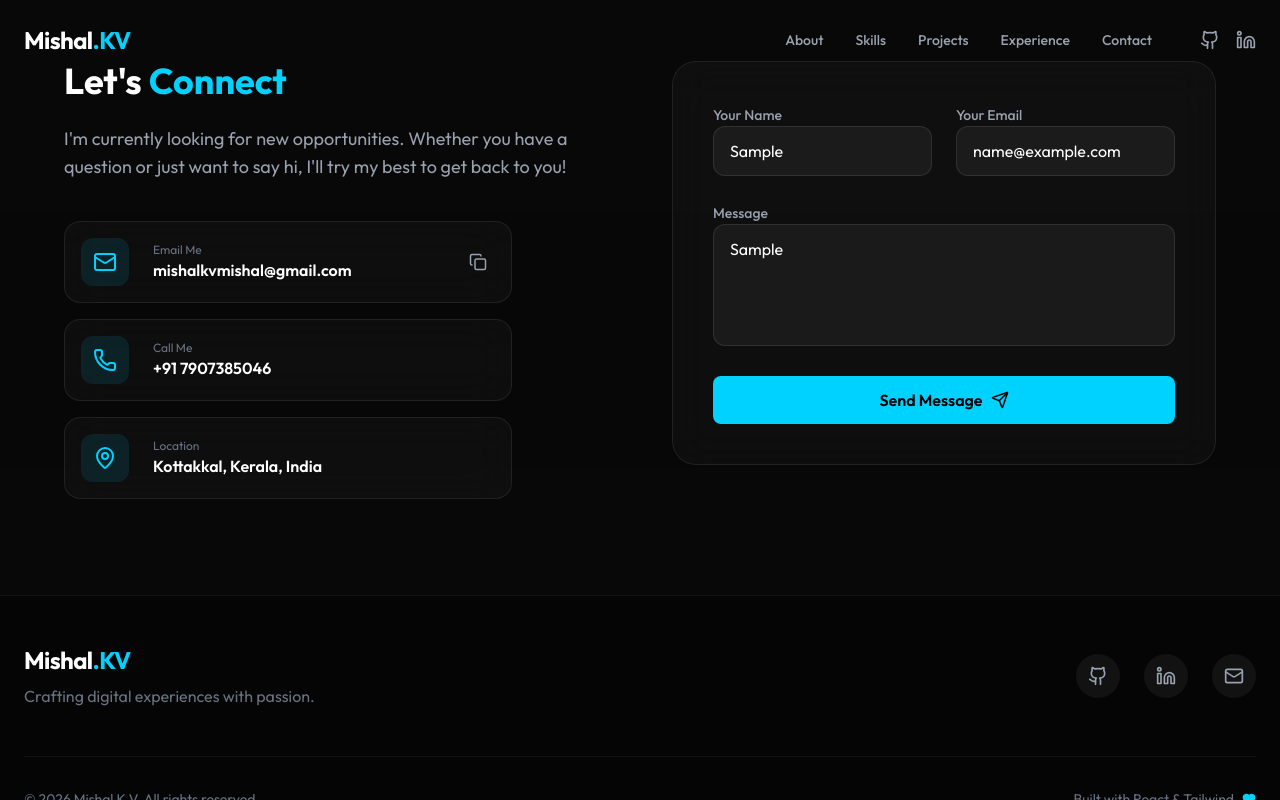
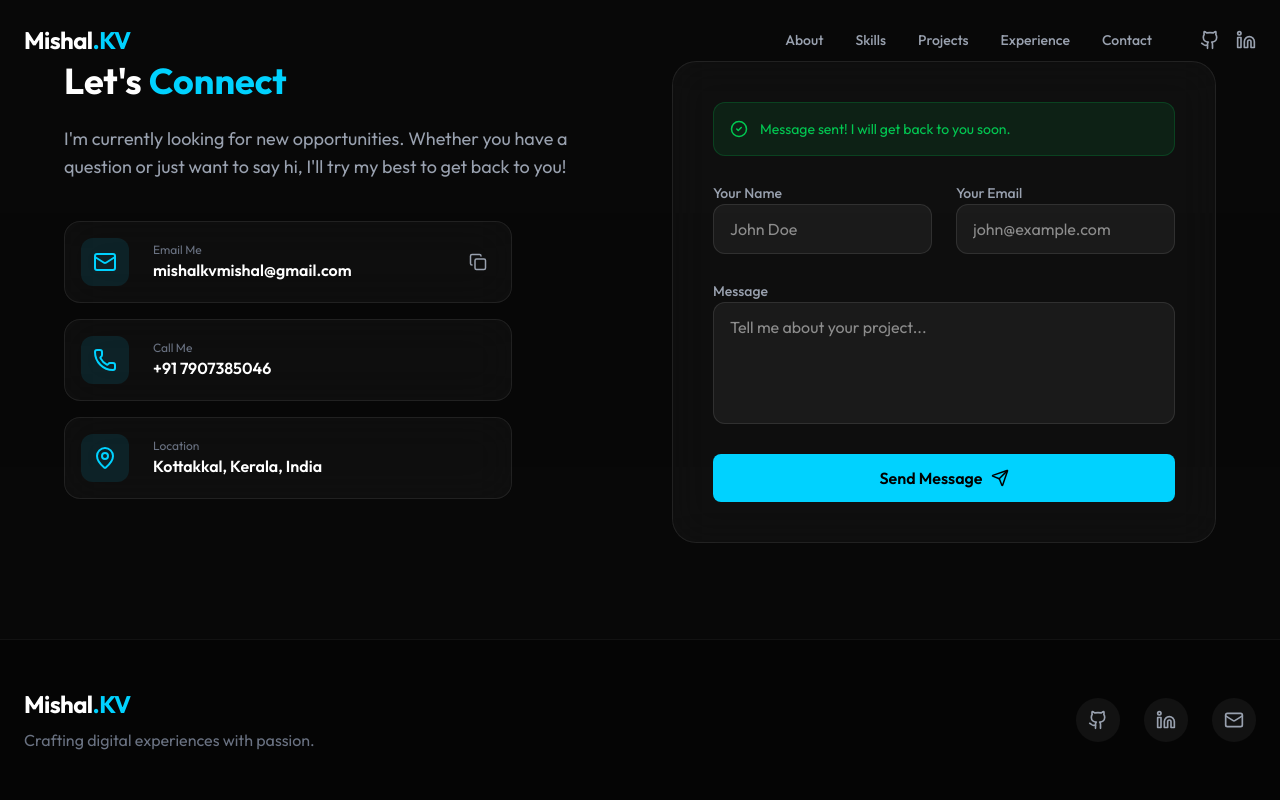
Before and after one commit to mishal-alt/Mishalkv-portfolio, a React (Vite) app: page / in a window 1280 px wide. Both pictures are taken after typing "Sample", "name@example.com", "Sample" into the empty fields and a click on the button "Send Message". Shown: the part 7662-8462 px from the top of the page. Built offline with nearby package versions, Linux system fonts and the light colour scheme.

Commit message:
Added emailjs

```diff
--- a/package.json
+++ b/package.json
@@ -10,6 +10,7 @@
     "preview": "vite preview"
   },
   "dependencies": {
+    "@emailjs/browser": "^4.4.1",
     "@tailwindcss/vite": "^4.1.18",
     "clsx": "^2.1.1",
     "framer-motion": "^12.26.2",
--- a/src/components/Contact.jsx
+++ b/src/components/Contact.jsx
@@ -1,14 +1,55 @@
-import React, { useState } from 'react';
+import React, { useState, useRef } from 'react';
 import { motion } from 'framer-motion';
-import { Mail, Send, Copy, Check, MapPin, Phone } from 'lucide-react';
+import { Mail, Send, Copy, Check, MapPin, Phone, Loader2, AlertCircle, CheckCircle2 } from 'lucide-react';
+import emailjs from '@emailjs/browser';
 
 const Contact = () => {
     const [copied, setCopied] = useState(false);
+    const formRef = useRef();
+    const [isSubmitting, setIsSubmitting] = useState(false);
+    const [status, setStatus] = useState({ type: '', message: '' });
 
     const copyEmail = () => {
         navigator.clipboard.writeText('mishalkvmishal@gmail.com');
         setCopied(true);
         setTimeout(() => setCopied(false), 2000);
+    };
+
+    const handleSubmit = async (e) => {
+        e.preventDefault();
+
+        // Basic validation
+        const formData = new FormData(formRef.current);
+        const name = formData.get('user_name');
+        const email = formData.get('user_email');
+        const message = formData.get('message');
+
+        if (!name || !email || !message) {
+            setStatus({ type: 'error', message: 'Please fill in all fields.' });
+            return;
+        }
+
+        setIsSubmitting(true);
+        setStatus({ type: '', message: '' });
+
+        try {
+            await emailjs.sendForm(
+                import.meta.env.VITE_EMAILJS_SERVICE_ID || 'service_id',
+                import.meta.env.VITE_EMAILJS_TEMPLATE_ID || 'template_id',
+                formRef.current,
+                import.meta.env.VITE_EMAILJS_PUBLIC_KEY || 'public_key'
+            );
+
+            setStatus({ type: 'success', message: 'Message sent! I will get back to you soon.' });
+            formRef.current.reset();
+        } catch (error) {
+            console.error('EmailJS Error:', error);
+            setStatus({ type: 'error', message: 'Failed to send message. Please check your connection or try again later.' });
+        } finally {
+            setIsSubmitting(false);
+            // Clear status after 5 seconds
+            setTimeout(() => setStatus({ type: '', message: '' }), 5000);
+        }
     };
 
     return (
@@ -74,12 +115,32 @@ const Contact = () => {
                             viewport={{ once: true }}
                             className="mt-10 lg:mt-0"
                         >
-                            <form className="glass p-6 md:p-10 rounded-3xl space-y-6" onSubmit={(e) => e.preventDefault()}>
+                            <form
+                                ref={formRef}
+                                className="glass p-6 md:p-10 rounded-3xl space-y-6 relative overflow-hidden"
+                                onSubmit={handleSubmit}
+                            >
+                                {status.message && (
+                                    <motion.div
+                                        initial={{ opacity: 0, y: -20 }}
+                                        animate={{ opacity: 1, y: 0 }}
+                                        className={`flex items-center gap-3 p-4 rounded-xl text-sm ${status.type === 'success'
+                                            ? 'bg-green-500/10 text-green-500 border border-green-500/20'
+                                            : 'bg-red-500/10 text-red-500 border border-red-500/20'
+                                            }`}
+                                    >
+                                        {status.type === 'success' ? <CheckCircle2 size={18} /> : <AlertCircle size={18} />}
+                                        {status.message}
+                                    </motion.div>
+                                )}
+
                                 <div className="grid md:grid-cols-2 gap-6">
                                     <div className="space-y-2">
                                         <label className="text-sm font-medium text-gray-400">Your Name</label>
                                         <input
                                             type="text"
+                                            name="user_name"
+                                            required
                                             className="w-full bg-white/5 border border-white/10 rounded-xl px-4 py-3 focus:outline-none focus:border-accent transition-colors"
                                             placeholder="John Doe"
                                         />
@@ -88,6 +149,8 @@ const Contact = () => {
                                         <label className="text-sm font-medium text-gray-400">Your Email</label>
                                         <input
                                             type="email"
+                                            name="user_email"
+                                            required
                                             className="w-full bg-white/5 border border-white/10 rounded-xl px-4 py-3 focus:outline-none focus:border-accent transition-colors"
                                             placeholder="john@example.com"
                                         />
@@ -97,13 +160,28 @@ const Contact = () => {
                                     <label className="text-sm font-medium text-gray-400">Message</label>
                                     <textarea
                                         rows="4"
+                                        name="message"
+                                        required
                                         className="w-full bg-white/5 border border-white/10 rounded-xl px-4 py-3 focus:outline-none focus:border-accent transition-colors resize-none"
                                         placeholder="Tell me about your project..."
                                     ></textarea>
                                 </div>
-                                <button className="btn-primary w-full justify-center group">
-                                    Send Message
-                                    <Send size={18} className="group-hover:translate-x-1 group-hover:-translate-y-1 transition-transform" />
+                                <button
+                                    type="submit"
+                                    disabled={isSubmitting}
+                                    className={`btn-primary w-full justify-center group ${isSubmitting ? 'opacity-70 cursor-not-allowed' : ''}`}
+                                >
+                                    {isSubmitting ? (
+                                        <>
+                                            Sending...
+                                            <Loader2 size={18} className="animate-spin" />
+                                        </>
+                                    ) : (
+                                        <>
+                                            Send Message
+                                            <Send size={18} className="group-hover:translate-x-1 group-hover:-translate-y-1 transition-transform" />
+                                        </>
+                                    )}
                                 </button>
                             </form>
                         </motion.div>
```
Also changed, not shown: 2 other files (tests, documents, lock files or other folders).
